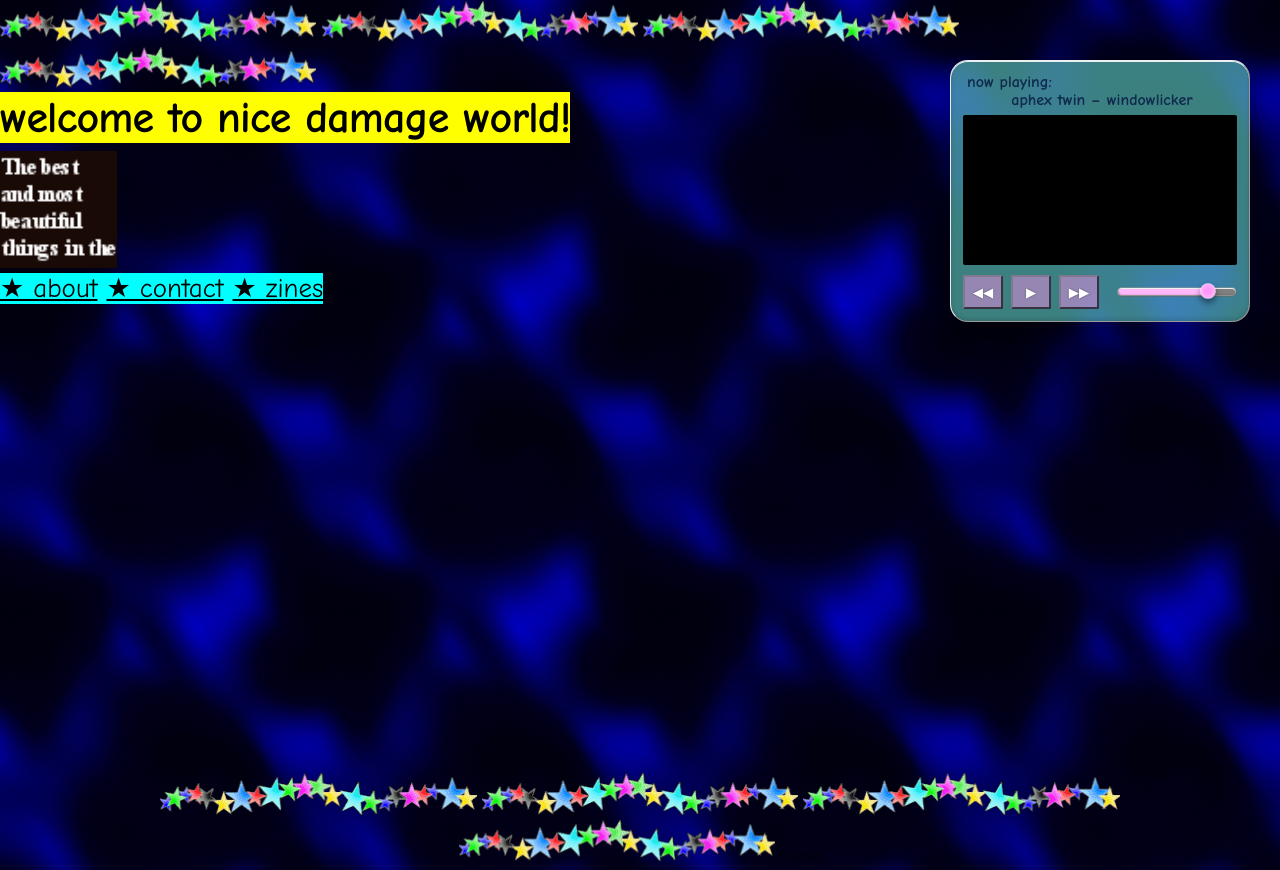
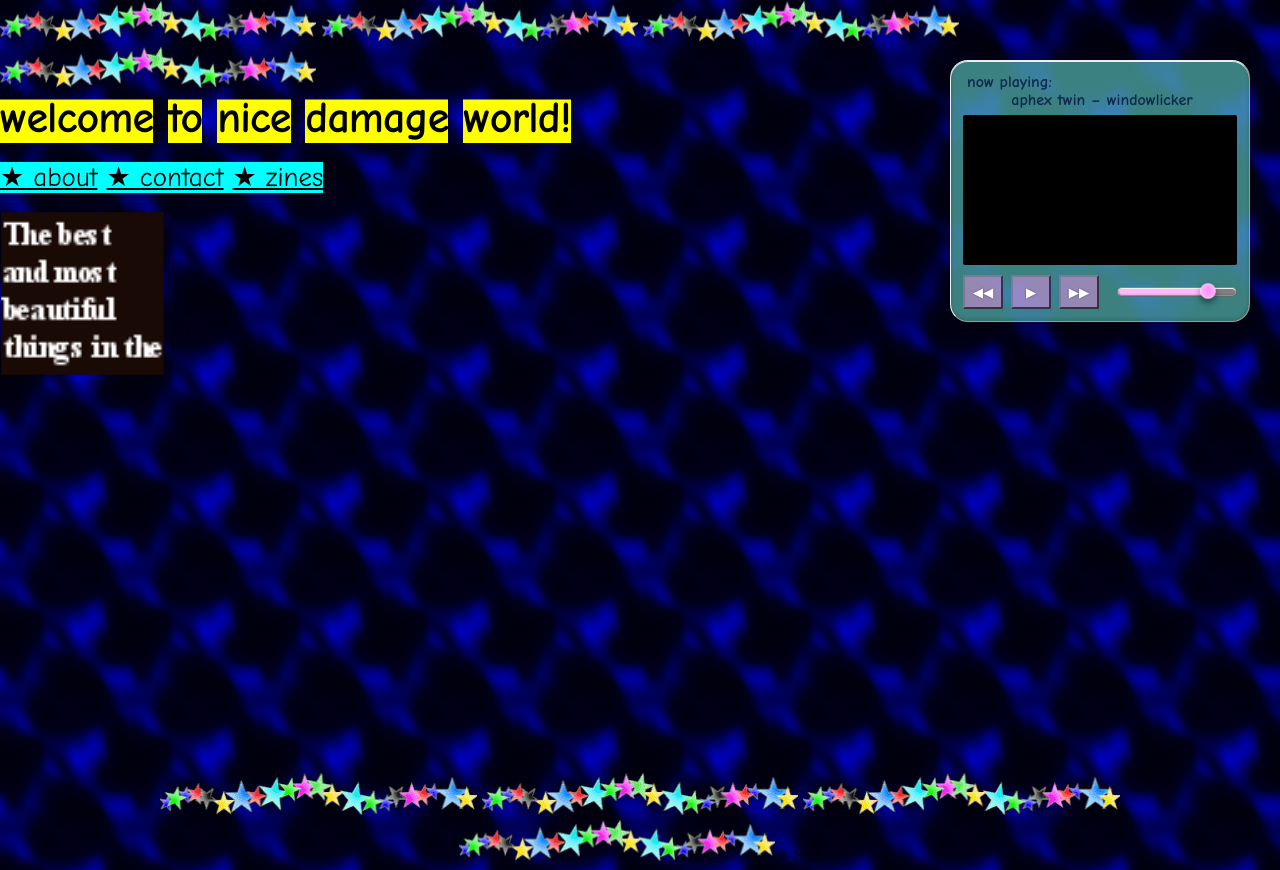
Before and after one commit to nicedamage/nicedamage.world, a plain HTML site: page index.html in a window 1280 px wide. Drawn offline with Linux system fonts and the light colour scheme.

Commit message:
updating header and nav

```diff
--- a/index.html
+++ b/index.html
@@ -15,7 +15,7 @@
   <script type="text/javascript">
     // <![CDATA[
 
-    var colour = "#000000";
+    var colour = "white";
     var sparkles = 120;
 
     /****************************
@@ -229,22 +229,26 @@
 
   <main>
     <section class="text-block">
-      <h1>welcome to nice damage world!</h1>
-      <img class="heart-spinning" src="felt-quote.gif" alt="">
+      <h1>
+        <span class="word-wrap">welcome</span>
+        <span class="word-wrap">to</span>
+        <span class="word-wrap">nice</span>
+        <span class="word-wrap">damage</span>
+        <span class="word-wrap">world!</span>
+      </h1>
+
+      <br>
+      <img class="felt-quote" src="felt-quote.gif" alt="">
     </section>
-    <br>
-    <br>
+
     <nav>
       <ul class="list">
-        <li><span class="text-block"><a href="#">★ about</a></span></li>
-
-        <li><span class="text-block"><a href="#">★ contact</a></span></li>
-
-        <li><span class="text-block"><a href="#">★ zines</a></span></li>
-
-
+        <li><a  href="#">★ about</a></li>
+        <li><a  href="#">★ contact</a></li>
+        <li><a  href="#">★ zines</a></li>
       </ul>
     </nav>
+
 
 
   </main>
@@ -481,7 +485,9 @@ document.addEventListener("mouseup", () => {
   player.style.cursor = "grab";
 });
 
+
   </script>
+
 
 </body>
 
--- a/styles.css
+++ b/styles.css
@@ -1,4 +1,3 @@
-/* Reset everything */
 * {
     box-sizing: border-box;
     margin: 0;
@@ -11,6 +10,7 @@
   html, body {
     background-image: url("blue035.jpg");
     background-repeat: repeat;
+    background-size: 128px 128px;
     font-family: "Comic Neue", sans-serif;
     color: black;
   }
@@ -21,11 +21,7 @@
 
   /* Headings */
   h1, h2, h3 {
-    font-weight: 800;
     letter-spacing: -0.02em;
-    margin: 0;
-    background: yellow;
-    display: inline;
   }
 
   h1 {
@@ -33,14 +29,14 @@
   }
 
   h2 {
-    display: inline;
+    display: inline-block;
     font-size: 44px;
   }
 
   /* Paragraphs */
   p {
     max-width: 60ch;
-    margin: 0 0 1.5rem 0; /* vertical spacing only */
+
   }
 
   /* Text block (tight yellow outline) */
@@ -48,6 +44,15 @@
     display: inline;       /* hugs the text */
   }
 
+
+
+  .word-wrap {
+    display: inline;
+    white-space: normal;
+    box-shadow: inset 0 -0.99em 0 0 yellow;
+    transform: translateY(0.18em);
+    line-height: 1;
+  }
 
   a {
     color: #000000;
@@ -58,8 +63,12 @@
 
   a:hover {
     text-decoration: none;
-    color: rgb(7, 255, 243);
-    background: blue;
+    color: magenta;
+    display: inline;
+    white-space: normal;
+    box-shadow: inset 0 -1.9em 0 0 blue;
+    transform: translateY(0.18em);
+    line-height: 1;
   }
 
   nav{
@@ -67,14 +76,10 @@
     font-size: 18px;
   }
 
-  .heart-spinning {
-    display: flex;
-    justify-content: center;
-    scale: 180%;
-    padding: 26px;
-    padding-top: 24.8px;
-    padding-bottom: 3px;
+  .felt-quote {
+    transform: scale(250%) translateX(20px) translateY(40px);
     z-index:0;
+    position: absolute;
   }
 
   /* Lists - remove bullets */
@@ -84,8 +89,7 @@
     padding: 0;
     margin: 0;
     display: inline;
-    background: cyan;
-
+    box-shadow: inset 0 -1.9em 0 0 cyan;
   }
 
   .list li {
```
